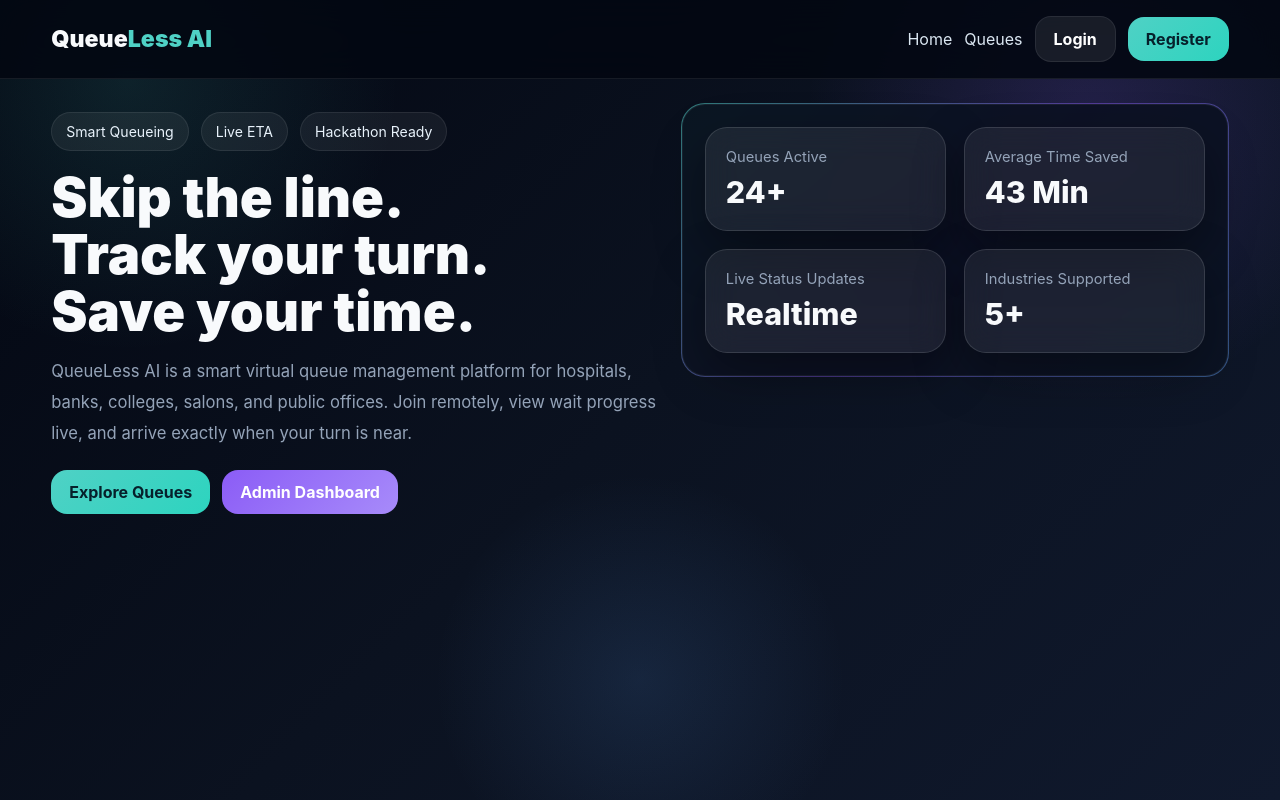
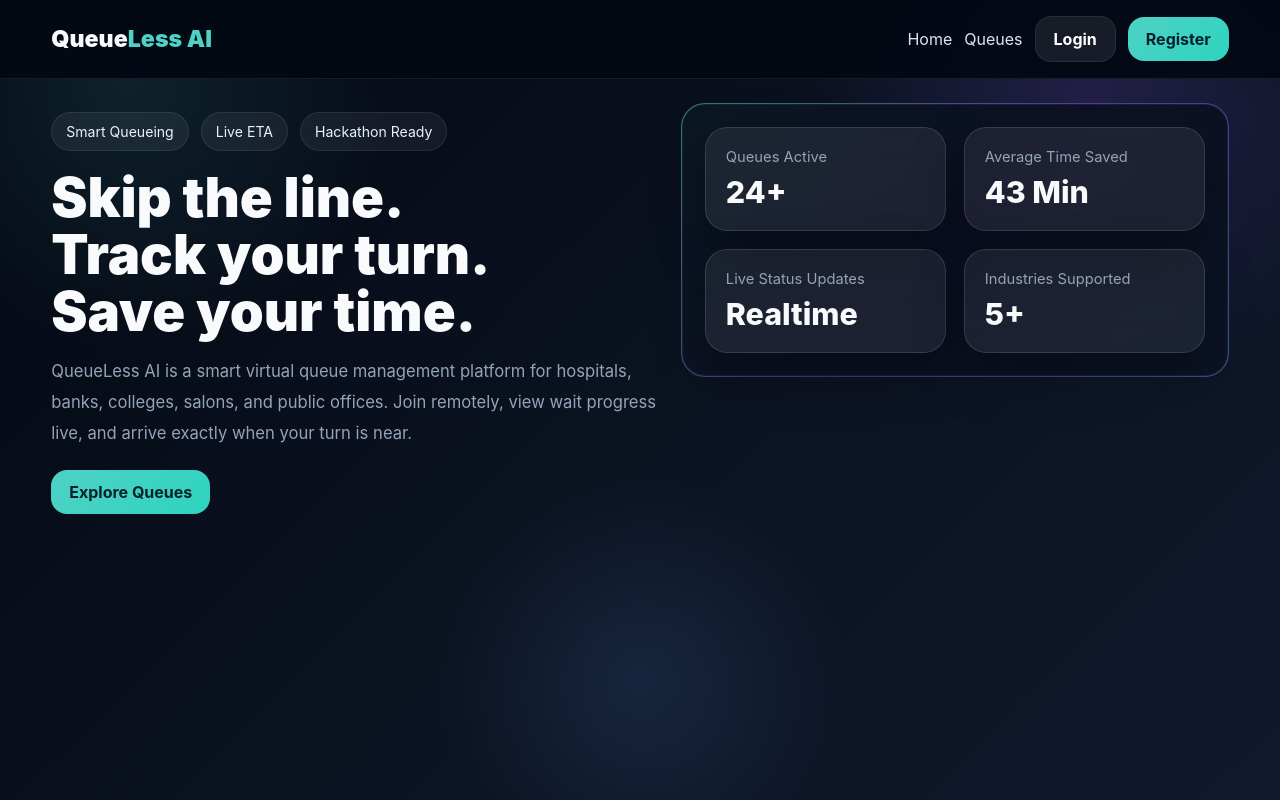
Before and after one commit to Rahulmane123/smart-queueless, a React app in the folder frontend/: page / in a window 1280 px wide. Built offline with nearby package versions, Linux system fonts and the light colour scheme; no server answers; the HTML template or start-up script is replaced by a standard one.

Commit message:
Home page Admindashboard hide

```diff
--- a/frontend/src/pages/Home.jsx
+++ b/frontend/src/pages/Home.jsx
@@ -1,6 +1,84 @@
+// import { Link } from "react-router-dom";
+
+// const Home = () => {
+//   return (
+//     <div>
+//       <section className="hero">
+//         <div className="container hero-wrap">
+//           <div className="hero-left">
+//             <div className="hero-badges" style={{ marginBottom: "18px" }}>
+//               <span className="badge">Smart Queueing</span>
+//               <span className="badge">Live ETA</span>
+//               <span className="badge">Hackathon Ready</span>
+//             </div>
+
+//             <h1>
+//               Skip the line.
+//               <br />
+//               Track your turn.
+//               <br />
+//               Save your time.
+//             </h1>
+
+//             <p>
+//               QueueLess AI is a smart virtual queue management platform for
+//               hospitals, banks, colleges, salons, and public offices. Join
+//               remotely, view wait progress live, and arrive exactly when your
+//               turn is near.
+//             </p>
+
+//             <div className="action-row" style={{ marginTop: "22px" }}>
+//               <Link to="/queues" className="btn btn-primary">
+//                 Explore Queues
+//               </Link>
+//               <Link to="/admin" className="btn btn-secondary">
+//                 Admin Dashboard
+//               </Link>
+//             </div>
+//           </div>
+
+//           <div className="hero-visual">
+//             <div className="gradient-card">
+//               <div className="gradient-card-inner">
+//                 <div className="stats-grid" style={{ marginBottom: 0 }}>
+//                   <div className="glass stat-card">
+//                     <p className="stat-label">Queues Active</p>
+//                     <h3 className="stat-value">24+</h3>
+//                   </div>
+
+//                   <div className="glass stat-card">
+//                     <p className="stat-label">Average Time Saved</p>
+//                     <h3 className="stat-value">43 Min</h3>
+//                   </div>
+
+//                   <div className="glass stat-card">
+//                     <p className="stat-label">Live Status Updates</p>
+//                     <h3 className="stat-value">Realtime</h3>
+//                   </div>
+
+//                   <div className="glass stat-card">
+//                     <p className="stat-label">Industries Supported</p>
+//                     <h3 className="stat-value">5+</h3>
+//                   </div>
+//                 </div>
+//               </div>
+//             </div>
+//           </div>
+//         </div>
+//       </section>
+//     </div>
+//   );
+// };
+
+// export default Home;
+
+//-----------------------------------------------------------------
 import { Link } from "react-router-dom";
 
 const Home = () => {
+  // ✅ Get user info
+  const userInfo = JSON.parse(localStorage.getItem("userInfo"));
+
   return (
     <div>
       <section className="hero">
@@ -31,9 +109,13 @@ const Home = () => {
               <Link to="/queues" className="btn btn-primary">
                 Explore Queues
               </Link>
-              <Link to="/admin" className="btn btn-secondary">
-                Admin Dashboard
-              </Link>
+
+              {/* ✅ ADMIN ONLY BUTTON */}
+              {userInfo && userInfo.role === "admin" && (
+                <Link to="/admin" className="btn btn-secondary">
+                  Admin Dashboard
+                </Link>
+              )}
             </div>
           </div>
 
```
